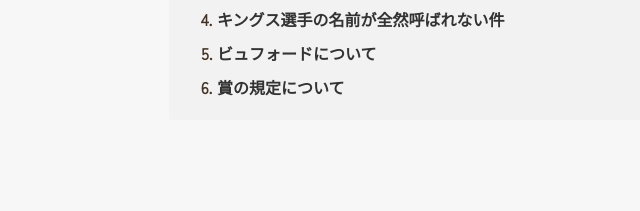
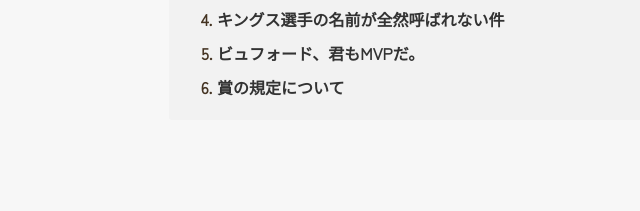
Before and after one commit to momoko0046/blog, a plain HTML site: page award2022-2023.html in a window 1280 px wide. Shown: the part 431-642 px from the top of the page, 221-861 px from the left. Drawn offline with Linux system fonts and the light colour scheme; some packages are replaced by stand-ins of ours; a web font is replaced by a local one.

Commit message:
Update award2022-2023.html

```diff
--- a/award2022-2023.html
+++ b/award2022-2023.html
@@ -43,7 +43,7 @@
                         <li><a href="#huniki">服装、会場、雰囲気について</a></li>
                         <li><a href="#kawamura">河村すごすぎ</a></li>
                         <li><a href="#kings2">キングス選手の名前が全然呼ばれない件</a></li>
-                        <li><a href="#perin">ビュフォードについて</a></li>
+                        <li><a href="#perin">ビュフォード、君もMVPだ。</a></li>
                         <li><a href="#award">賞の規定について</a></li>
 
                     </ol>
```
